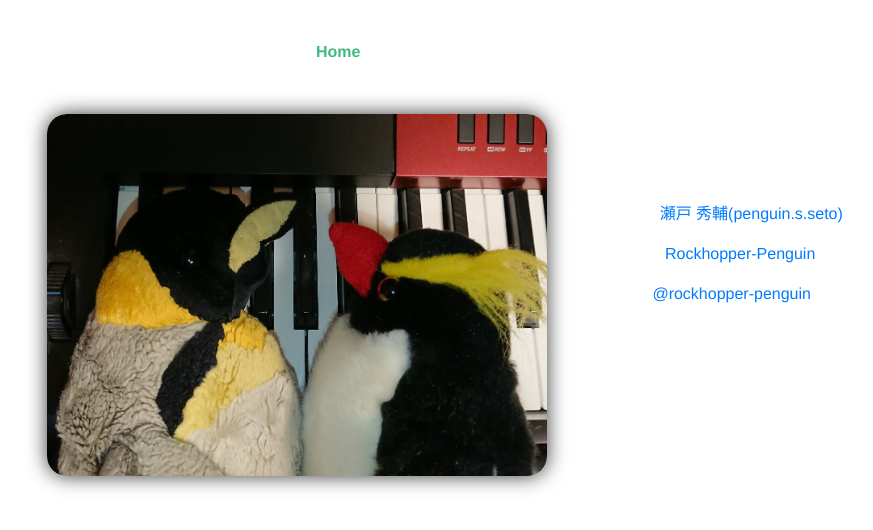
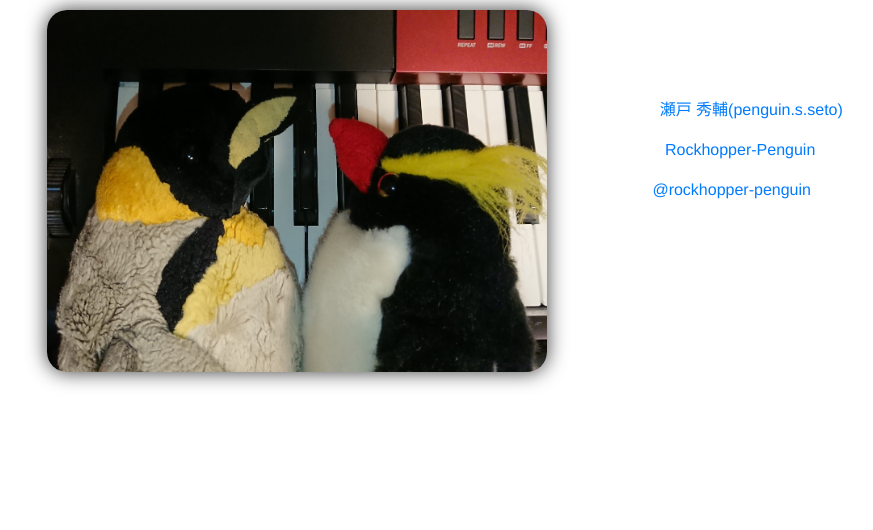
Before and after one commit to rockhopper-penguin/syusuke-s, a Vue app: page / in a window 1280 px wide. Shown: the top 530 px of the page, without its empty margins (195-1068 px from the left). Built offline with nearby package versions, Linux system fonts and the light colour scheme.

Commit message:
ナビゲーションを非表示

```diff
--- a/src/App.vue
+++ b/src/App.vue
@@ -1,6 +1,6 @@
 <template>
   <div id="app">
-    <div id="nav">
+    <!-- <div id="nav">
       <p>
         <router-link to="/">Home</router-link>
       </p>
@@ -13,7 +13,7 @@
       <p>
         <router-link to="/links">Links</router-link>
       </p>
-    </div>
+    </div> -->
     <router-view />
   </div>
 </template>
```
